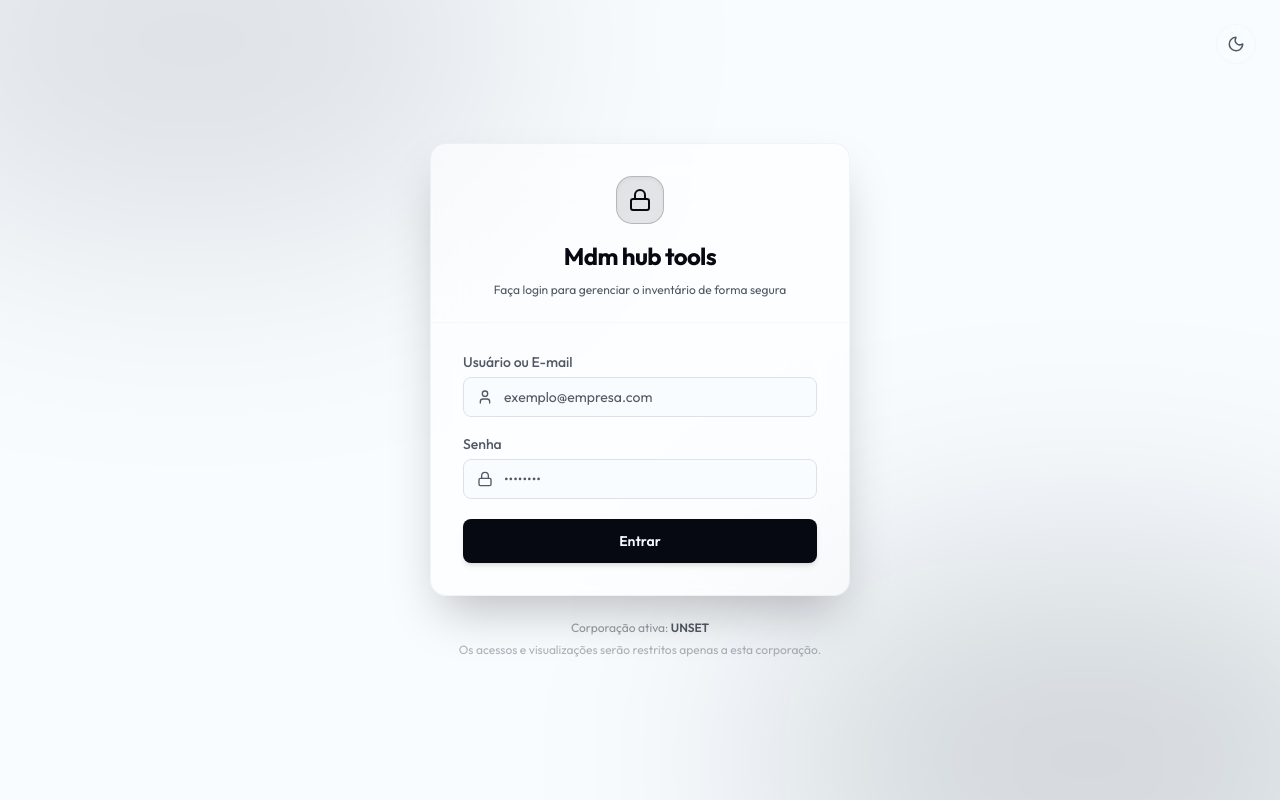
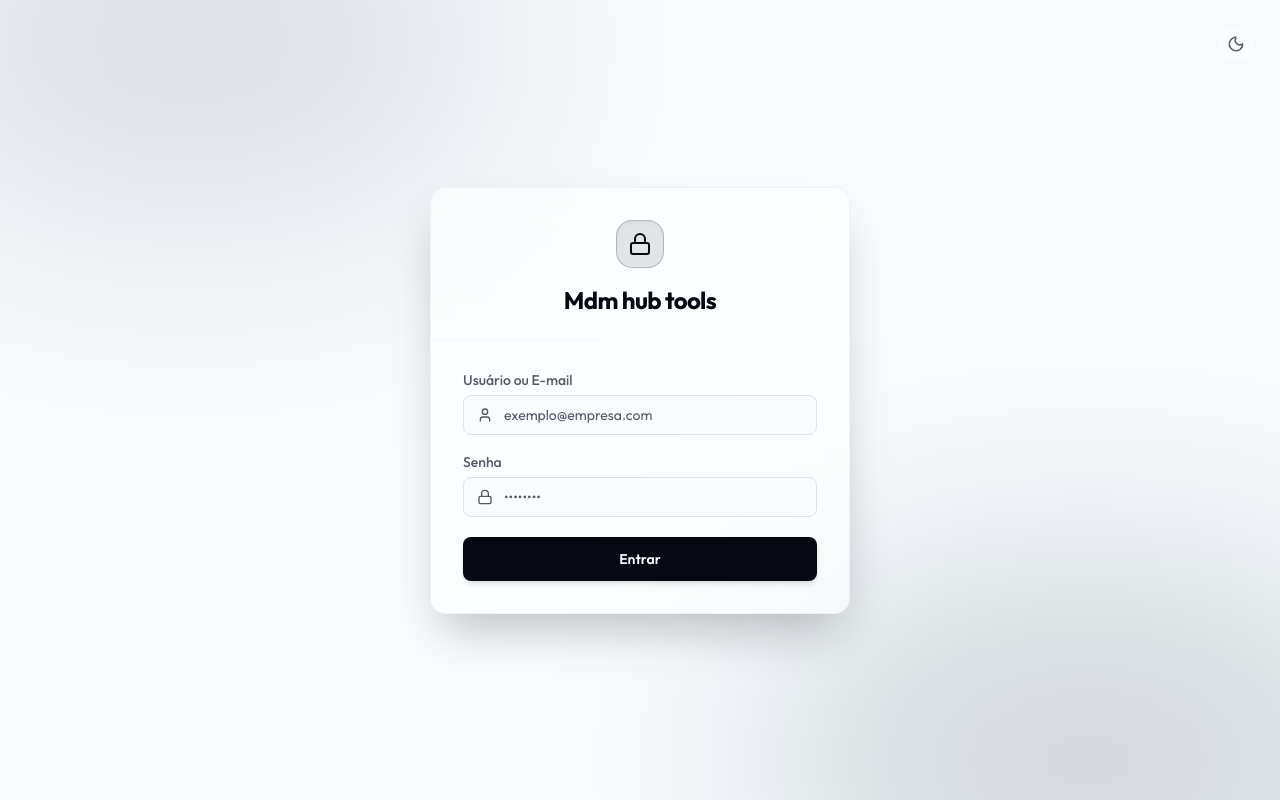
Before and after one commit to Henrique06Paiva/mdm_tools, a React (Vite) app: page / in a window 1280 px wide. Built offline with nearby package versions, Linux system fonts and the light colour scheme; no server answers.

Commit message:
feat(Login): ajustar mensagem de confirmação de senha e remover aviso de isolamento corporativo

```diff
--- a/src/components/Login.tsx
+++ b/src/components/Login.tsx
@@ -79,11 +79,11 @@ export default function Login({ onLoginSuccess, isOverlay = false, onCancel }: L
             <CardTitle className="text-2xl font-bold tracking-tight text-foreground lowercase first-letter:uppercase">
               {isOverlay ? "Sessão expirada" : "MDM Hub Tools"}
             </CardTitle>
-            <p className="text-xs text-muted-foreground mt-1">
-              {isOverlay
-                ? "Confirme sua senha para continuar de onde parou"
-                : "Faça login para gerenciar o inventário de forma segura"}
-            </p>
+            {isOverlay && (
+              <p className="text-xs text-muted-foreground mt-1">
+                Confirme sua senha para continuar de onde parou
+              </p>
+            )}
           </CardHeader>
           <CardContent className="p-8">
             <form onSubmit={handleSubmit} className="space-y-5">
@@ -167,18 +167,6 @@ export default function Login({ onLoginSuccess, isOverlay = false, onCancel }: L
           </CardContent>
         </Card>
 
-        {/* Corporate isolation notice */}
-        <div className="text-center mt-6 text-xs text-muted-foreground/60 flex flex-col gap-1.5">
-          <p>
-            Corporação ativa:{" "}
-            <span className="font-semibold text-muted-foreground uppercase">
-              {api.getTenant()}
-            </span>
-          </p>
-          <p className="opacity-75">
-            Os acessos e visualizações serão restritos apenas a esta corporação.
-          </p>
-        </div>
       </div>
     </div>
   );
```
